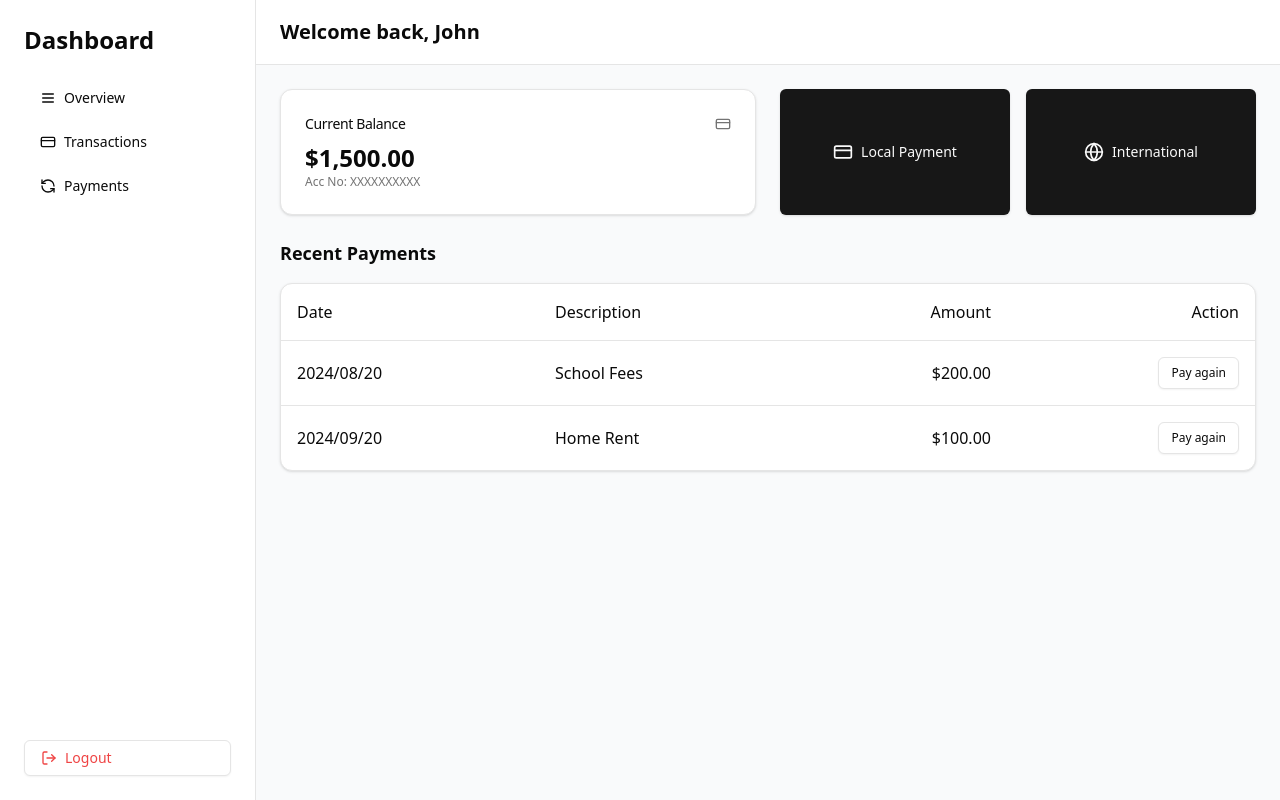
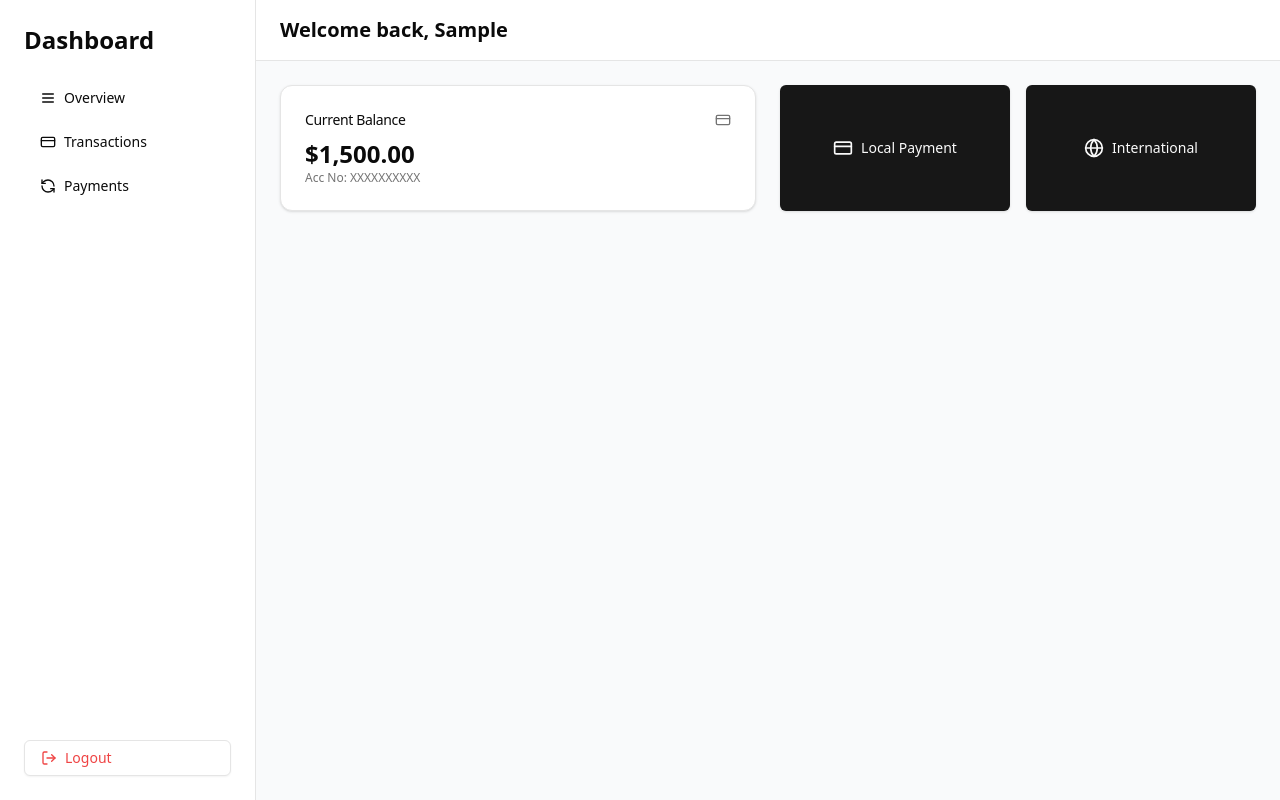
Before and after one commit to FourgeTech/APDS7311-POE-FRONTEND, a React (Vite) app: page /dashboard in a window 1280 px wide. Built offline with nearby package versions, Linux system fonts and the light colour scheme; sample sign-in values are in the browser's storage.

Commit message:
Refactor PaymentForm component to include recipient name and bank fields

```diff
--- a/src/App.tsx
+++ b/src/App.tsx
@@ -4,7 +4,8 @@ import Register from "./components/Auth/Register";
 import PaymentForm from "./components/Payments/PaymentForm";
 import Dashboard from "./components/Customer/Dashboard";
 import ProtectedRoute from "./components/Auth/ProtectedRoute";
-import NotFound from './components/ui/404Page';
+import { PaymentProvider } from "./contexts/PaymentContext";
+import NotFound from "./components/ui/404Page";
 
 function App() {
   return (
@@ -18,11 +19,22 @@ function App() {
         {/* Protected Routes */}
         <Route
           path="/dashboard"
-          element={<ProtectedRoute element={<Dashboard />} />}
+          element={<ProtectedRoute element={
+            <PaymentProvider>
+          <Dashboard />
+        </PaymentProvider>} />}
         />
-         <Route
+        <Route
           path="/payment"
-          element={<ProtectedRoute element={<PaymentForm />} />}
+          element={
+            <ProtectedRoute
+              element={
+                <PaymentProvider>
+                  <PaymentForm />
+                </PaymentProvider>
+              }
+            />
+          }
         />
 
         {/* Catch all other routes */}
--- a/src/components/Customer/Dashboard.tsx
+++ b/src/components/Customer/Dashboard.tsx
@@ -1,35 +1,27 @@
+import { useState } from "react";
 import { Button } from "@/components/ui/button";
 import { Card, CardContent, CardHeader, CardTitle } from "@/components/ui/card";
-import {
-  DropdownMenu,
-  DropdownMenuContent,
-  DropdownMenuItem,
-  DropdownMenuLabel,
-  DropdownMenuSeparator,
-  DropdownMenuTrigger,
-} from "@/components/ui/dropdown-menu";
 import { ScrollArea } from "@/components/ui/scroll-area";
-import {
-  CreditCard,
-  Globe,
-  LogOut,
-  Menu as MenuIcon,
-  RefreshCcw,
-} from "lucide-react";
+import { CreditCard, Globe, LogOut, Menu as MenuIcon, RefreshCcw } from "lucide-react";
 import { useAuth } from "@/contexts/AuthContext";
+import PaymentForm from "../Payments/PaymentForm";
 
-export default function Component() {
-const { logout } = useAuth();
+export default function Dashboard() {
+  const { user, logout } = useAuth();
+
+  // Step 1: Add state to track selected sidebar item
+  const [activeSection, setActiveSection] = useState<string>("Overview");
 
   const handleLogout = async () => {
     try {
       await logout();
-            console.log('Logout successful');
+      console.log("Logout successful");
     } catch (error) {
-            console.error('Logout error', error);
+      console.error("Logout error", error);
     }
   };
 
+  // Step 2: Sidebar buttons now change the active section
   return (
     <div className="flex h-screen bg-gray-50">
       {/* Sidebar */}
@@ -39,15 +31,27 @@ const { logout } = useAuth();
         </div>
         <ScrollArea className="flex-1 px-6">
           <nav className="space-y-2">
-            <Button variant="ghost" className="w-full justify-start">
+            <Button
+              variant="ghost"
+              className="w-full justify-start"
+              onClick={() => setActiveSection("Overview")}
+            >
               <MenuIcon className="mr-2 h-4 w-4" />
               Overview
             </Button>
-            <Button variant="ghost" className="w-full justify-start">
+            <Button
+              variant="ghost"
+              className="w-full justify-start"
+              onClick={() => setActiveSection("Transactions")}
+            >
               <CreditCard className="mr-2 h-4 w-4" />
               Transactions
             </Button>
-            <Button variant="ghost" className="w-full justify-start">
+            <Button
+              variant="ghost"
+              className="w-full justify-start"
+              onClick={() => setActiveSection("Payments")}
+            >
               <RefreshCcw className="mr-2 h-4 w-4" />
               Payments
             </Button>
@@ -59,7 +63,7 @@ const { logout } = useAuth();
             className="w-full justify-start text-red-500 hover:text-red-700 hover:bg-red-50"
             onClick={handleLogout}
           >
-            <LogOut className="mr-2 h-4 w-4"/>
+            <LogOut className="mr-2 h-4 w-4" />
             Logout
           </Button>
         </div>
@@ -68,46 +72,38 @@ const { logout } = useAuth();
       {/* Main Content */}
       <main className="flex-1 overflow-hidden">
         <header className="bg-white border-b px-6 py-4 flex items-center justify-between">
-          <h2 className="text-xl font-semibold">Welcome back, John</h2>
-          <DropdownMenu>
-            <DropdownMenuTrigger asChild>
-              <Button variant="ghost" className="h-8 w-8 rounded-full">
-                <img
-                  src="/placeholder.svg?height=32&width=32"
-                  alt="User"
-                  className="rounded-full"
-                  height={32}
-                  width={32}
-                />
-              </Button>
-            </DropdownMenuTrigger>
-            <DropdownMenuContent align="end">
-              <DropdownMenuLabel>My Account</DropdownMenuLabel>
-              <DropdownMenuSeparator />
-              <DropdownMenuItem>Profile</DropdownMenuItem>
-              <DropdownMenuItem>Settings</DropdownMenuItem>
-              <DropdownMenuSeparator />
-              <DropdownMenuItem className="text-red-600">
-                Logout
-              </DropdownMenuItem>
-            </DropdownMenuContent>
-          </DropdownMenu>
+          <h2 className="text-xl font-semibold">Welcome back, {user?.firstName}</h2>
         </header>
 
+        {/* Step 3: Conditionally render main content based on activeSection */}
         <div className="p-6 space-y-6 overflow-y-auto h-[calc(100vh-5rem)]">
+          {activeSection === "Overview" && (
+            <Overview />
+          )}
+          {activeSection === "Transactions" && (
+            <Transactions />
+          )}
+          {activeSection === "Payments" && (
+            <Payments />
+          )}
+        </div>
+      </main>
+    </div>
+  );
+}
+
+// Step 4: Define separate components for each section
+function Overview() {
+  return (
     <section className="grid gap-6 md:grid-cols-2">
       <Card>
         <CardHeader className="flex flex-row items-center justify-between space-y-0 pb-2">
-                <CardTitle className="text-sm font-medium">
-                  Current Balance
-                </CardTitle>
+          <CardTitle className="text-sm font-medium">Current Balance</CardTitle>
           <CreditCard className="h-4 w-4 text-muted-foreground" />
         </CardHeader>
         <CardContent>
           <div className="text-2xl font-bold">$1,500.00</div>
-                <p className="text-xs text-muted-foreground">
-                  Acc No: XXXXXXXXXX
-                </p>
+          <p className="text-xs text-muted-foreground">Acc No: XXXXXXXXXX</p>
         </CardContent>
       </Card>
       <div className="grid gap-4 md:grid-cols-2">
@@ -121,9 +117,13 @@ const { logout } = useAuth();
         </Button>
       </div>
     </section>
+  );
+}
 
+function Transactions() {
+  return (
     <section>
-            <h3 className="text-lg font-semibold mb-4">Recent Payments</h3>
+      <h3 className="text-lg font-semibold mb-4">Recent Transactions</h3>
       <Card>
         <CardContent className="p-0">
           <table className="w-full">
@@ -136,33 +136,17 @@ const { logout } = useAuth();
               </tr>
             </thead>
             <tbody>
-                    <tr className="border-b">
-                      <td className="p-4">2024/08/20</td>
-                      <td className="p-4">School Fees</td>
-                      <td className="p-4 text-right">$200.00</td>
-                      <td className="p-4 text-right">
-                        <Button size="sm" variant="outline">
-                          Pay again
-                        </Button>
-                      </td>
-                    </tr>
-                    <tr>
-                      <td className="p-4">2024/09/20</td>
-                      <td className="p-4">Home Rent</td>
-                      <td className="p-4 text-right">$100.00</td>
-                      <td className="p-4 text-right">
-                        <Button size="sm" variant="outline">
-                          Pay again
-                        </Button>
-                      </td>
-                    </tr>
+
             </tbody>
           </table>
         </CardContent>
       </Card>
     </section>
-        </div>
-      </main>
-    </div>
   );
 }
+
+function Payments() {
+  return (
+    <PaymentForm />
+  );
+}
--- a/src/components/Payments/PaymentForm.tsx
+++ b/src/components/Payments/PaymentForm.tsx
@@ -4,9 +4,14 @@ import * as Yup from 'yup';
 import { Button } from "@/components/ui/button";
 import { Input } from "@/components/ui/input";
 import { Label } from "@/components/ui/label";
+import { useAuth } from "@/contexts/AuthContext";
+import { usePayment } from "@/contexts/PaymentContext";
 import { CircleDollarSign, PiggyBank } from 'lucide-react'; // Import the lock icon and PiggyBank
 
+export default function PaymentForm() {
+
 interface PaymentFormData {
+  customerID: String;
   amount: number;
   currency: string;
   provider: string;
@@ -40,9 +45,12 @@ const validationSchema = Yup.object({
         .required('Recipient Bank is required'),
 });
 
-const PaymentForm: React.FC = () => {
+const { user } = useAuth();
+const {createPayment} = usePayment();
+
 const formik = useFormik<PaymentFormData>({
   initialValues: {
+    customerID: user?.customerID || '',
     amount: 0,
     currency: '',
     provider: 'SWIFT',
@@ -54,6 +62,17 @@ const formik = useFormik<PaymentFormData>({
   validationSchema: validationSchema,
   onSubmit: (values) => {
     // Handle form submission
+    const paymentData = {
+      customerID: values.customerID,
+      paymentAmount: values.amount,
+      currency: values.currency,
+      recipientName: values.recipientName,
+      recipientBank: values.recipientBank,
+      provider: values.provider,
+      payeeAccountNumber: values.recipientAccount,
+      swiftCode: values.recipientSWIFT,
+    };
+    createPayment(paymentData);
     console.log('Payment Data Submitted:', values);
   },
 });
@@ -267,5 +286,3 @@ return (
   </div>
 );
 };
-
-export default PaymentForm;
```
Also changed, not shown: src/contexts/PaymentContext.tsx (+24 -16 lines). Lines whose indentation alone changed are shown as unchanged.
